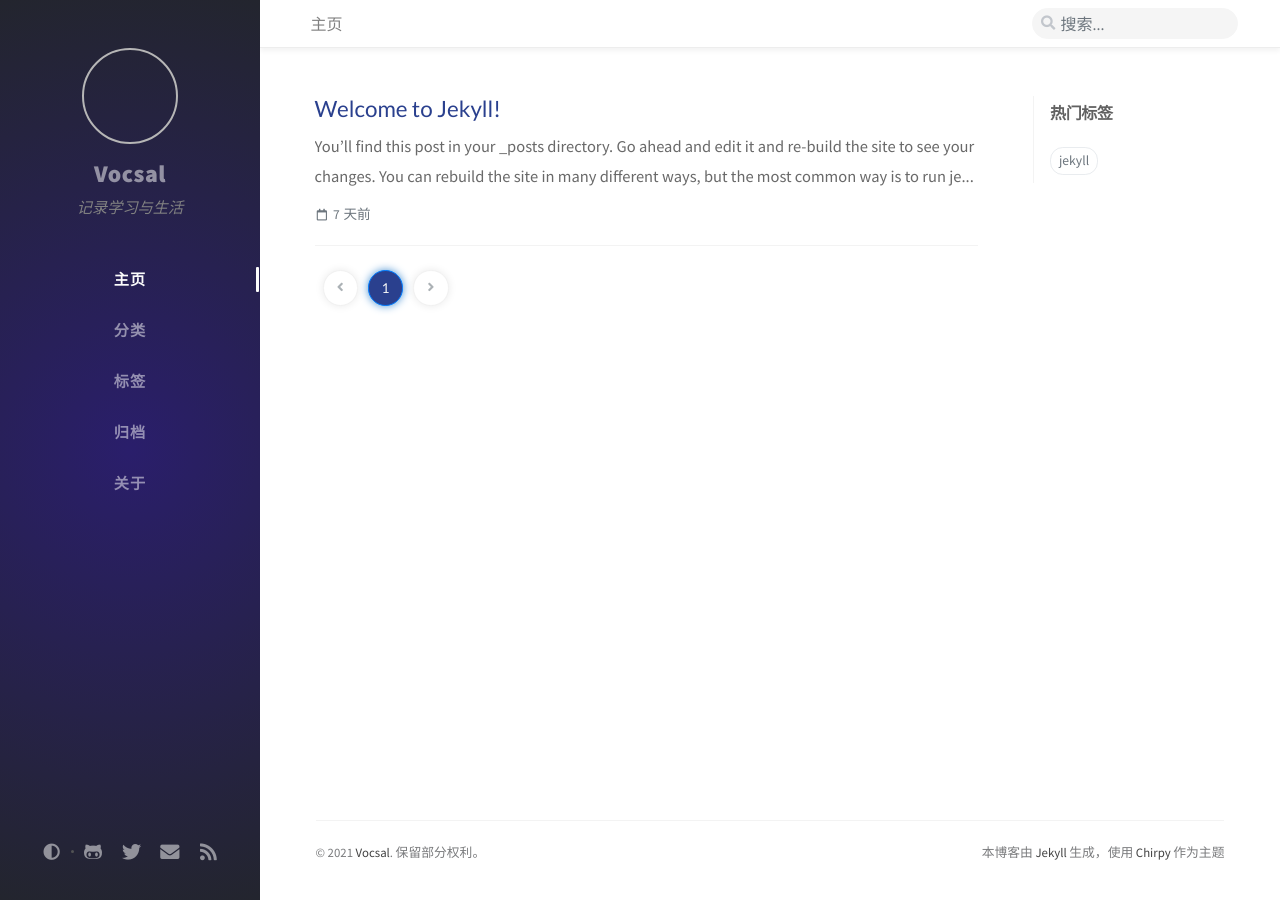
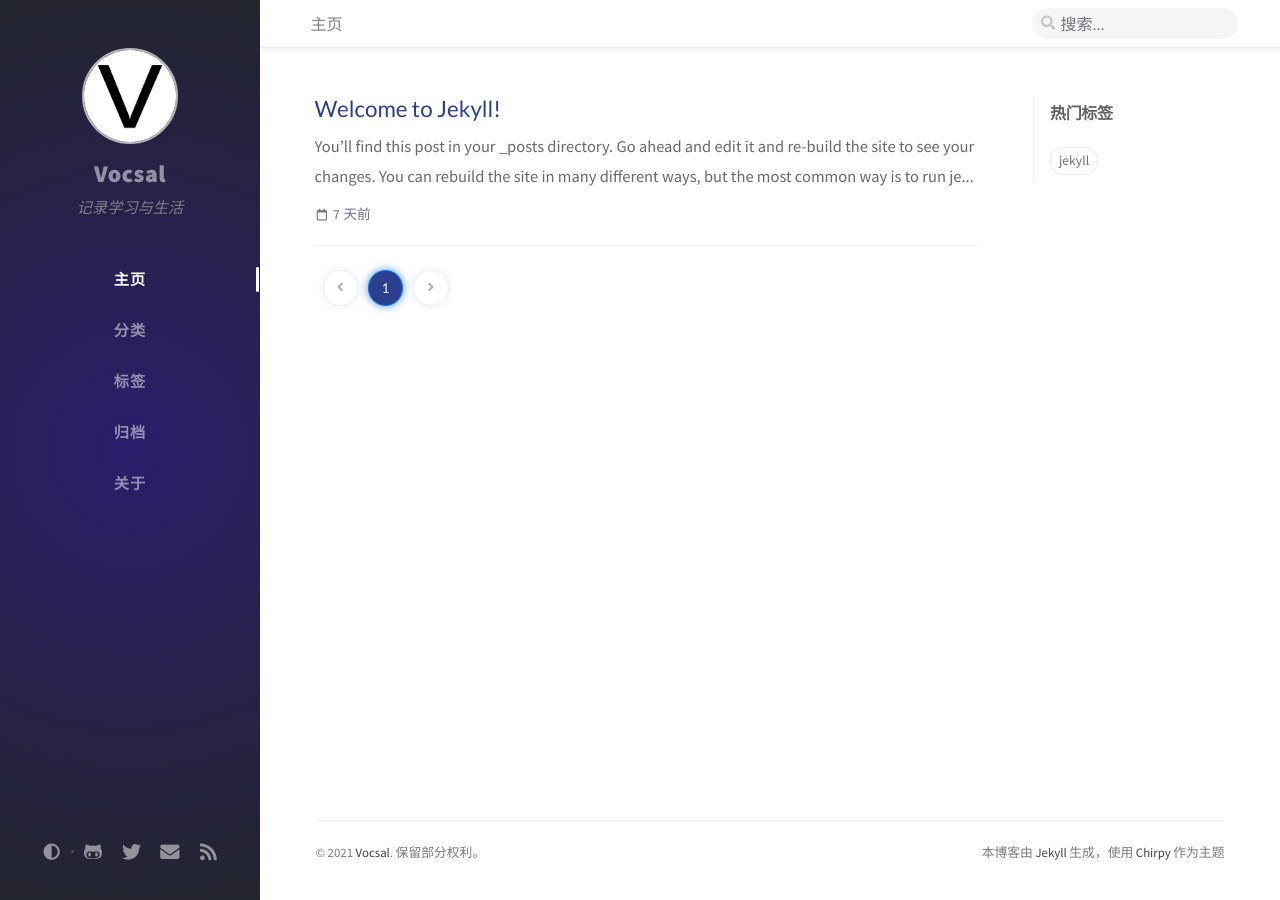
Before and after one commit to Vocsal/Vocsal.github.io, a Jekyll site: the page built from index.html, in a window 1280 px wide. Built offline with Jekyll 4.4.1, drawn with Linux system fonts in a browser that asks for light colours; nearby versions of some CDN libraries; the list of posts is cut into pages by our own code; comment, search, counter and statistics services are not loaded.

Commit message:
增加chirpy主题进行部分修改

```diff
--- a/_includes/search-loader.html
+++ b/_includes/search-loader.html
@@ -14,7 +14,7 @@
 </div>
 {% endcapture %}
 
-{% capture not_found %}<p class="mt-5">Oops! No result founds.</p>{% endcapture %}
+{% capture not_found %}<p class="mt-5">未找到相关内容，请更换关键字检索。</p>{% endcapture %}
 
 <script src="https://cdn.jsdelivr.net/npm/simple-jekyll-search@1.7.3/dest/simple-jekyll-search.min.js"></script>
 
@@ -22,7 +22,7 @@
 SimpleJekyllSearch({
   searchInput: document.getElementById('search-input'),
   resultsContainer: document.getElementById('search-results'),
-  json: '{{ '/assets/js/data/search.json' | relative_url }}',
+  json: "{{ '/assets/js/data/search.json' | relative_url }}",
   searchResultTemplate: '{{ result_elem | strip_newlines }}',
   noResultsText: '{{ not_found }}',
   templateMiddleware: function(prop, value, template) {
--- a/_includes/topbar.html
+++ b/_includes/topbar.html
@@ -32,8 +32,16 @@
             {% assign url = '/' %}
           {% endif %}
           <a href="{{ url | relative_url }}">
-              {% comment %} {{ item | capitalize }} {% endcomment %}
+            {% comment %}{{ item | capitalize }}{% endcomment %}
+            {% if item == 'categories' %}
+            {{ '分类' }}
+            {% elsif item == 'tags' %}
+            {{ '标签' }}
+            {% elsif item == 'posts' %}
             {{ '主页' }}
+            {% else %}
+            {{ item | capitalize }}
+            {% endif %}
           </a>
         </span>
 
--- a/_layouts/category.html
+++ b/_layouts/category.html
@@ -9,7 +9,6 @@ layout: page
     {{ page.title }}
     <span class="lead text-muted pl-2">{{ page.posts | size }}</span>
   </h1>
-
   <ul class="post-content pl-0">
     {% assign post_long_df = site.data.date_format.post.long | default: '%b %e, %Y' %}
 
--- a/_layouts/post.html
+++ b/_layouts/post.html
@@ -25,7 +25,7 @@ layout: default
           {% if page.last_modified_at %}
           <span>
             {% include timeago.html date=page.last_modified_at
-              class="lastmod" prefix="Updated" tooltip=true %}
+              class="lastmod" prefix="更新于" tooltip=true %}
           </span>
           {% endif %}
 
--- a/_layouts/tag.html
+++ b/_layouts/tag.html
@@ -2,7 +2,6 @@
 layout: page
 # The layout for Tag page
 ---
-
 
 <div id="page-tag">
   <h1 class="pl-lg-2">
```
Also changed, not shown: assets/img/favicons/android-chrome-192x192.png, assets/img/favicons/android-chrome-512x512.png, assets/img/favicons/apple-touch-icon.png, assets/img/favicons/avatar.png (added), assets/img/favicons/favicon-16x16.png, assets/img/favicons/favicon-32x32.png, assets/img/favicons/favicon.ico, assets/img/favicons/mstile-150x150.png.
